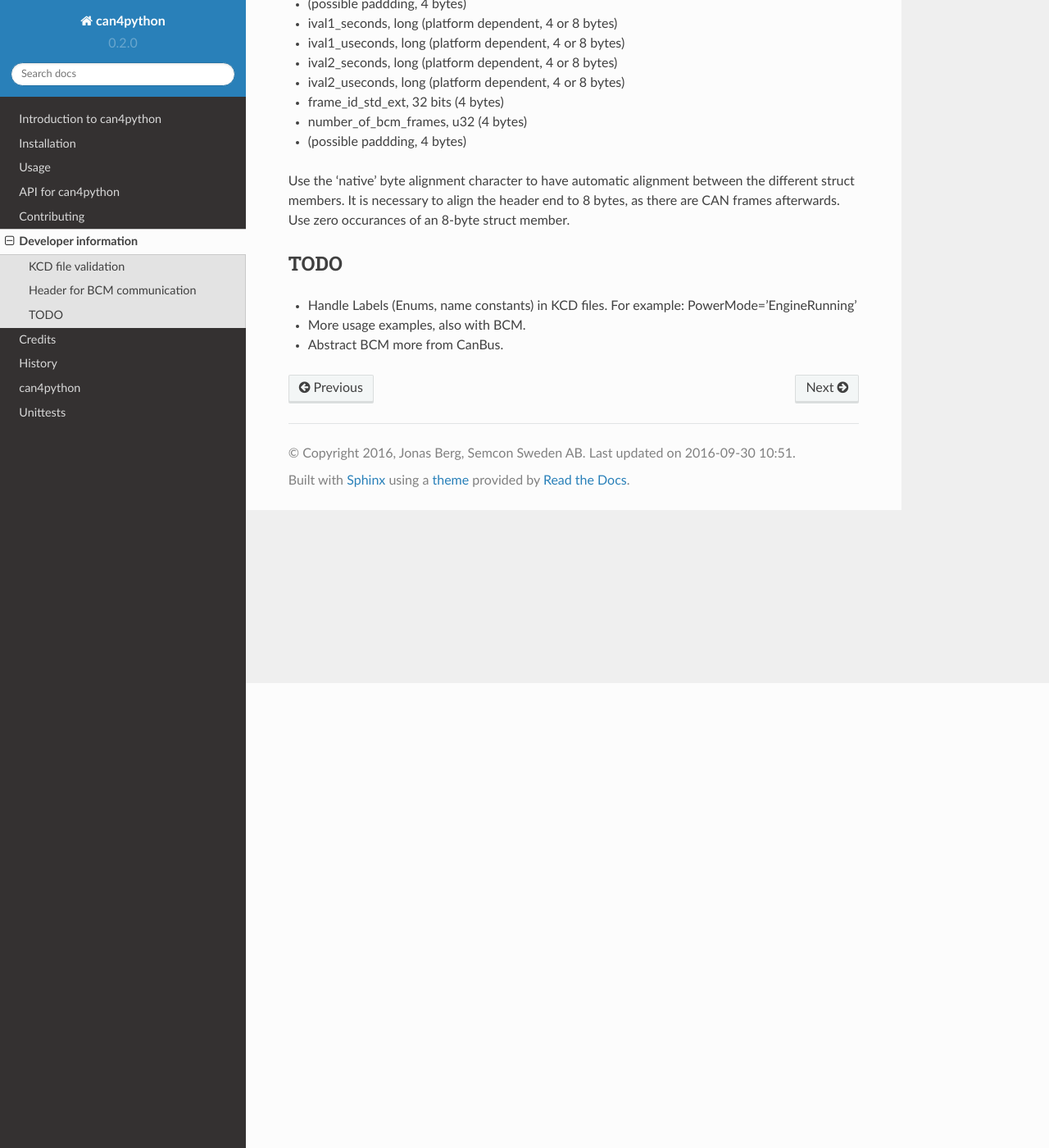
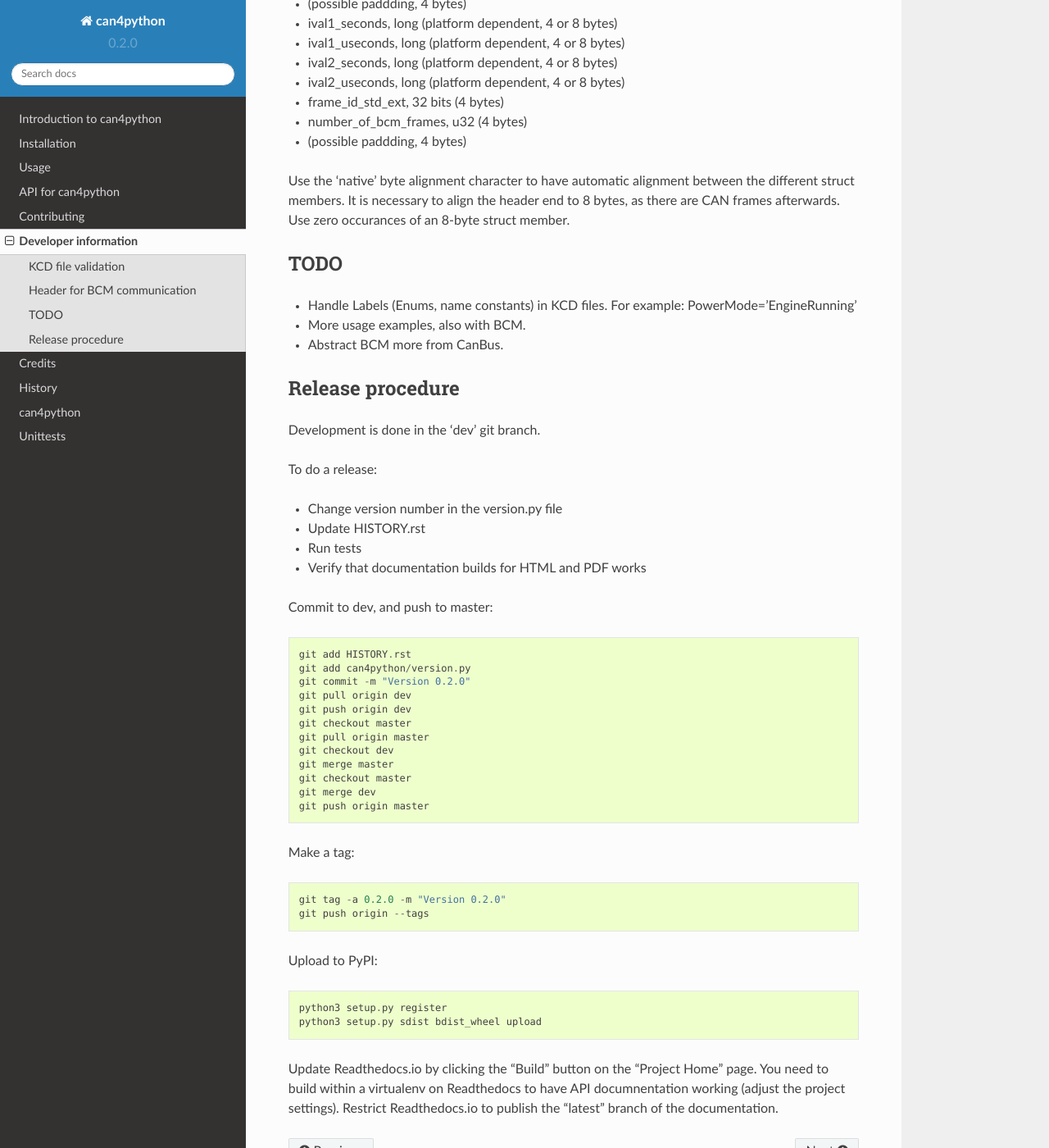
Before and after one commit to caran/can4python, a Sphinx documentation site: the page built from docs/develop.rst, in a window 1280 px wide and 1400 px high, scrolled down 567 px. Shown: the whole window at 82% size. Built offline with Sphinx 7.4.7 and the Read the Docs theme 2.0.0, drawn with Linux system fonts in a browser that asks for light colours.

Commit message:
Documented release procedure

```diff
--- a/docs/develop.rst
+++ b/docs/develop.rst
@@ -38,3 +38,44 @@ TODO
 * Handle Labels (Enums, name constants) in KCD files. For example: PowerMode='EngineRunning'
 * More usage examples, also with BCM.
 * Abstract BCM more from CanBus.
+
+
+Release procedure
+---------------------
+Development is done in the 'dev' git branch.
+
+To do a release:
+
+* Change version number in the version.py file
+* Update HISTORY.rst
+* Run tests
+* Verify that documentation builds for HTML and PDF works
+
+Commit to dev, and push to master::
+
+    git add HISTORY.rst
+    git add can4python/version.py
+    git commit -m "Version 0.2.0"
+    git pull origin dev
+    git push origin dev
+    git checkout master
+    git pull origin master
+    git checkout dev
+    git merge master
+    git checkout master
+    git merge dev
+    git push origin master
+
+Make a tag::
+
+    git tag -a 0.2.0 -m "Version 0.2.0"
+    git push origin --tags
+
+Upload to PyPI::
+
+    python3 setup.py register
+    python3 setup.py sdist bdist_wheel upload
+
+Update Readthedocs.io by clicking the "Build" button on the "Project Home" page.
+You need to build within a virtualenv on Readthedocs to have API documnentation working (adjust the project settings).
+Restrict Readthedocs.io to publish the "latest" branch of the documentation.
```
